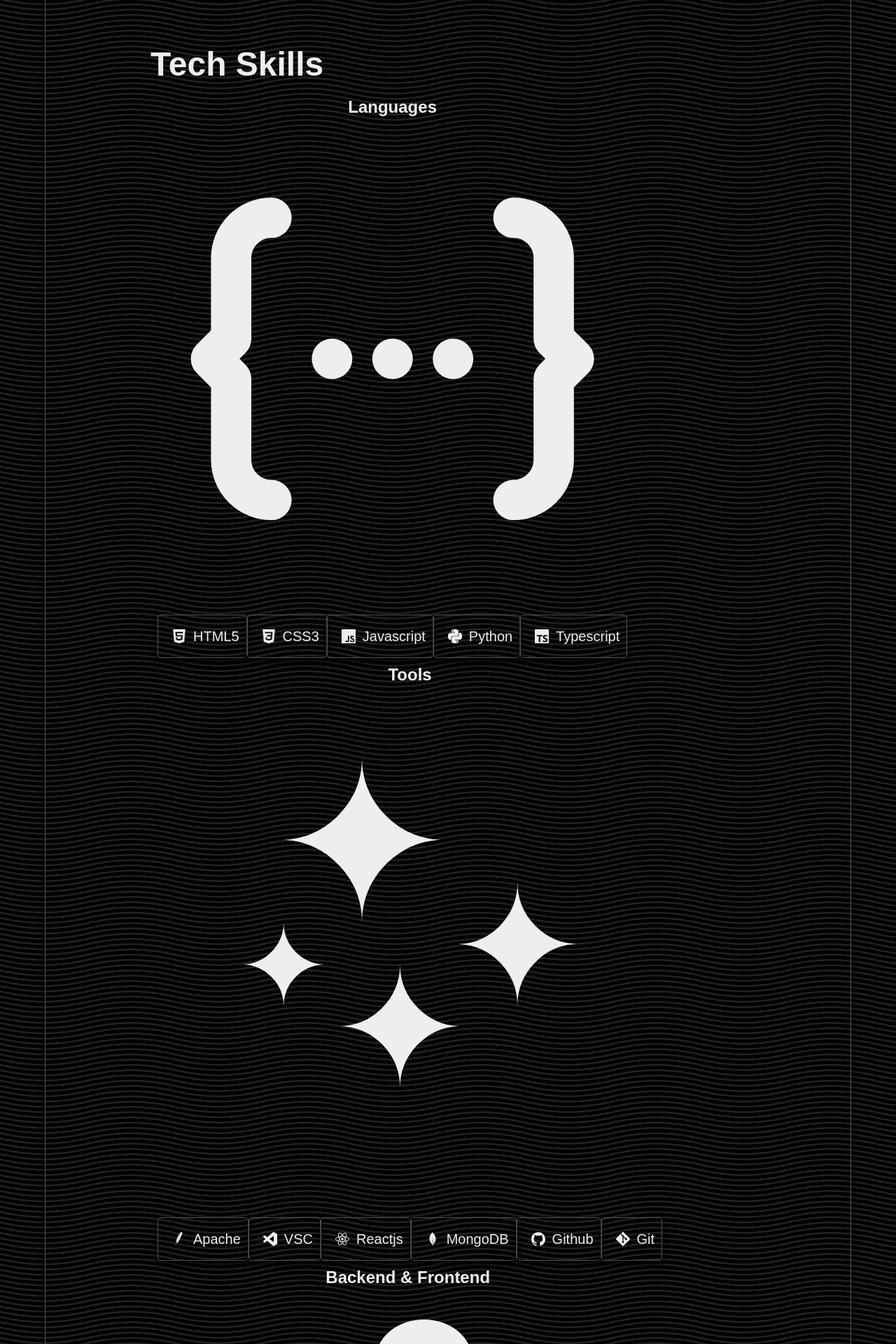
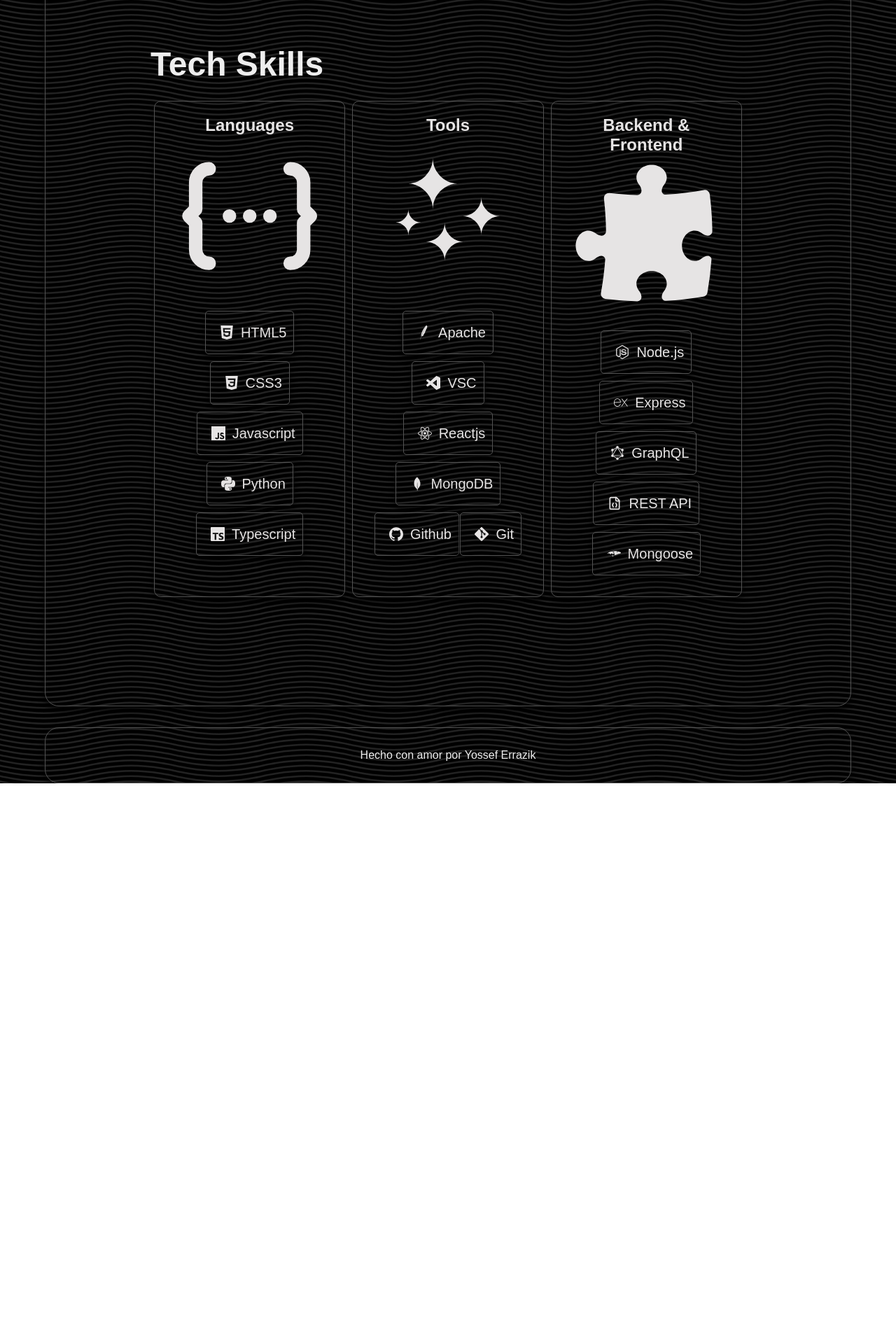
Before and after one commit to yosseferrazik/portafolio-v5, a React (Vite) app: page /skills in a window 1280 px wide. Shown: the part 200-2120 px from the top of the page at 70% size. After the commit the page ends 1319 px from the top, so only its background shows below. Built offline with nearby package versions, Linux system fonts and the light colour scheme.

Commit message:
Skills blur patch

```diff
--- a/src/pages/Skills/Skills.tsx
+++ b/src/pages/Skills/Skills.tsx
@@ -33,7 +33,7 @@
         author="Yossef Errazik"
       />
       <div className={styles.articleContainer}>
-        <div className={styles.article}>
+        <article className={styles.article}>
           <div className={styles.articleTitle}>
             <h2>Languages</h2>
             <TbCodeDots />
@@ -55,8 +55,8 @@
               <SiTypescript /> Typescript
             </div>{" "}
           </div>
-        </div>
-        <div className={styles.article}>
+        </article>
+        <article className={styles.article}>
           <div className={styles.articleTitle}>
             <h2>Tools</h2>
             <WiStars />
@@ -83,8 +83,8 @@
               Git
             </div>{" "}
           </div>
-        </div>
-        <div className={styles.article}>
+        </article>
+        <article className={styles.article}>
           <div className={styles.articleTitle}>
             <h2>Backend & Frontend</h2>
             <HiPuzzlePiece />
@@ -106,7 +106,7 @@
               <SiMongoose /> Mongoose
             </div>{" "}
           </div>
-        </div>
+        </article>
       </div>
     </section>
   );
--- a/src/styles/global.css
+++ b/src/styles/global.css
@@ -51,7 +51,6 @@
   flex: 1;
   margin: 5px;
   color: #e6e4e4;
-  backdrop-filter: blur(1px);
 }
 
 hr {
```
